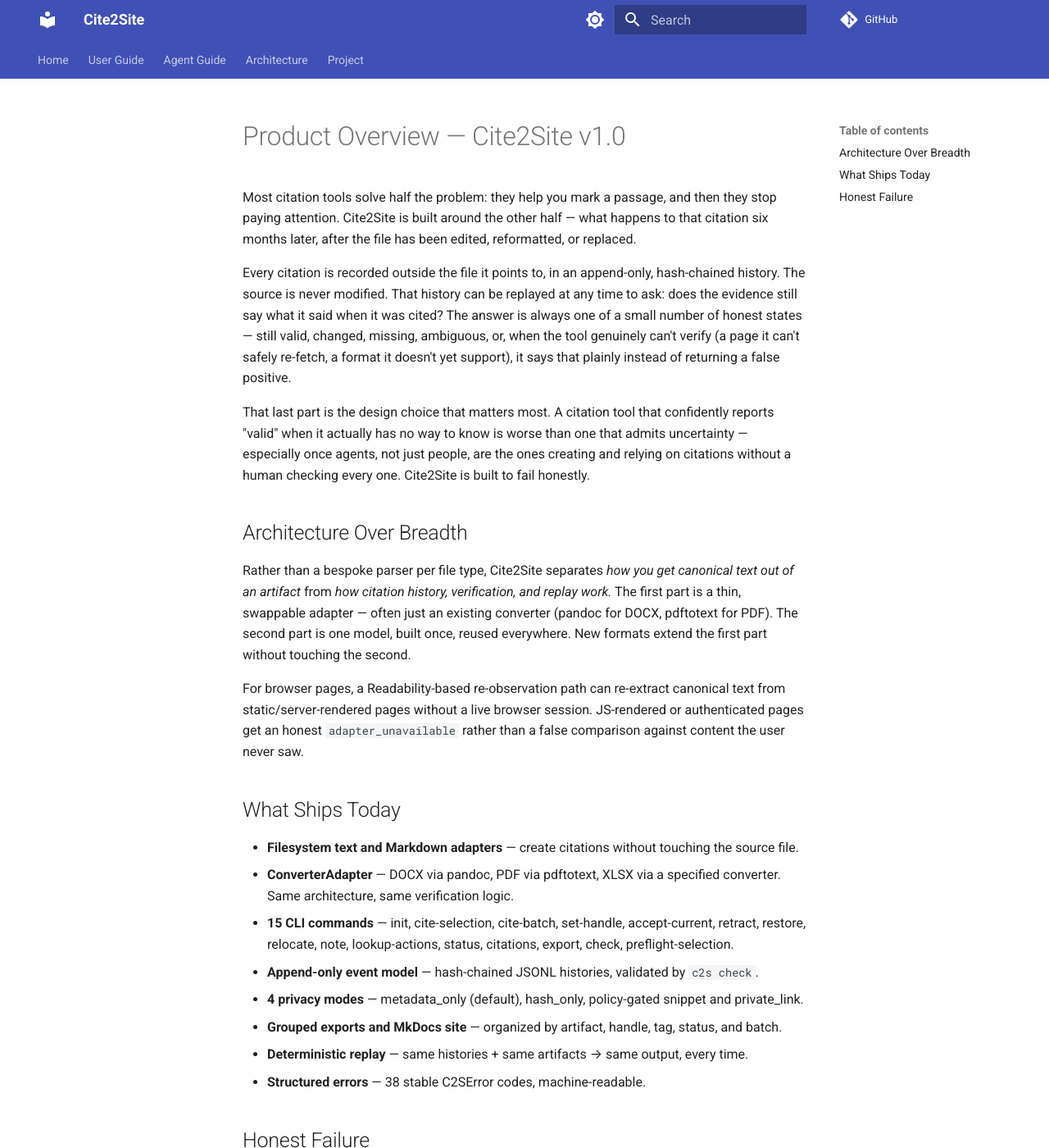
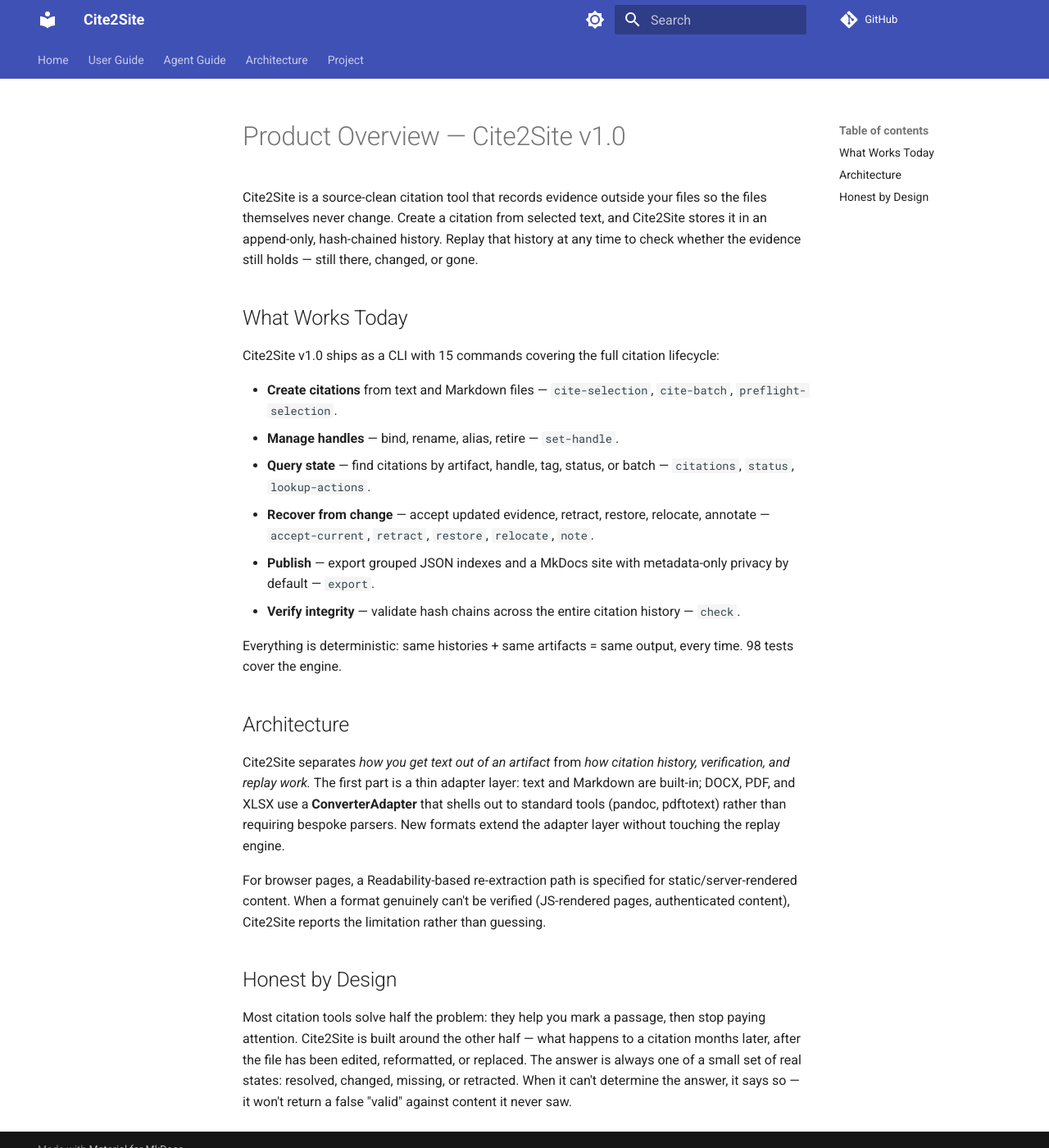
Before and after one commit to paragon-ux/Cite2Site, an MkDocs documentation site: the page built from build-docs/external/overviews/PRODUCT_OVERVIEW.md, in a window 1280 px wide and 1400 px high. Shown: the whole window at 82% size. Built offline with MkDocs 1.6.1 and Material for MkDocs 9.7.7, drawn with Linux system fonts in a browser that asks for light colours; comment, search, counter and statistics services are not loaded; some of the changed text lies outside the part shown.

Commit message:
docs: rebalance narrative — lead with working core, not honest-failure edge case
- README: headline shortened to 'source-clean citations'; Where Things
  Stand leads with what works today (core engine, 98 tests) before
  ConverterAdapter architecture and honest-limitation note.
- PRODUCT_OVERVIEW: entirely restructured — What Works Today first
  (15 commands, lifecycle), Architecture second, Honest by Design as
  a concise closing note.
- USER_GUIDE + AGENT_GUIDE: Format Support sections shortened —
  'works today'/'works when converter on PATH' language replaces
  overemphasis on adapter_unavailable. Single sentence at end:
  'when a converter isn't available, Cite2Site tells you.'

```diff
--- a/build-docs/external/overviews/PRODUCT_OVERVIEW.md
+++ b/build-docs/external/overviews/PRODUCT_OVERVIEW.md
@@ -1,62 +1,52 @@
 # Product Overview — Cite2Site v1.0
 
-Most citation tools solve half the problem: they help you mark a passage, and
-then they stop paying attention. Cite2Site is built around the other half —
-what happens to that citation six months later, after the file has been
-edited, reformatted, or replaced.
+Cite2Site is a source-clean citation tool that records evidence outside your
+files so the files themselves never change. Create a citation from selected
+text, and Cite2Site stores it in an append-only, hash-chained history.
+Replay that history at any time to check whether the evidence still holds —
+still there, changed, or gone.
 
-Every citation is recorded outside the file it points to, in an append-only,
-hash-chained history. The source is never modified. That history can be
-replayed at any time to ask: does the evidence still say what it said when it
-was cited? The answer is always one of a small number of honest states —
-still valid, changed, missing, ambiguous, or, when the tool genuinely can't
-verify (a page it can't safely re-fetch, a format it doesn't yet support), it
-says that plainly instead of returning a false positive.
+## What Works Today
 
-That last part is the design choice that matters most. A citation tool that
-confidently reports "valid" when it actually has no way to know is worse than
-one that admits uncertainty — especially once agents, not just people, are
-the ones creating and relying on citations without a human checking every
-one. Cite2Site is built to fail honestly.
+Cite2Site v1.0 ships as a CLI with 15 commands covering the full citation
+lifecycle:
 
-## Architecture Over Breadth
+- **Create citations** from text and Markdown files — `cite-selection`,
+  `cite-batch`, `preflight-selection`.
+- **Manage handles** — bind, rename, alias, retire — `set-handle`.
+- **Query state** — find citations by artifact, handle, tag, status, or
+  batch — `citations`, `status`, `lookup-actions`.
+- **Recover from change** — accept updated evidence, retract, restore,
+  relocate, annotate — `accept-current`, `retract`, `restore`, `relocate`,
+  `note`.
+- **Publish** — export grouped JSON indexes and a MkDocs site with
+  metadata-only privacy by default — `export`.
+- **Verify integrity** — validate hash chains across the entire citation
+  history — `check`.
 
-Rather than a bespoke parser per file type, Cite2Site separates *how you get
-canonical text out of an artifact* from *how citation history, verification,
-and replay work.* The first part is a thin, swappable adapter — often just an
-existing converter (pandoc for DOCX, pdftotext for PDF). The second part is
-one model, built once, reused everywhere. New formats extend the first part
-without touching the second.
+Everything is deterministic: same histories + same artifacts = same output,
+every time. 98 tests cover the engine.
 
-For browser pages, a Readability-based re-observation path can re-extract
-canonical text from static/server-rendered pages without a live browser
-session. JS-rendered or authenticated pages get an honest
-`adapter_unavailable` rather than a false comparison against content the user
-never saw.
+## Architecture
 
-## What Ships Today
+Cite2Site separates *how you get text out of an artifact* from *how citation
+history, verification, and replay work.* The first part is a thin adapter
+layer: text and Markdown are built-in; DOCX, PDF, and XLSX use a
+**ConverterAdapter** that shells out to standard tools (pandoc, pdftotext)
+rather than requiring bespoke parsers. New formats extend the adapter layer
+without touching the replay engine.
 
-- **Filesystem text and Markdown adapters** — create citations without
-  touching the source file.
-- **ConverterAdapter** — DOCX via pandoc, PDF via pdftotext, XLSX via
-  a specified converter. Same architecture, same verification logic.
-- **15 CLI commands** — init, cite-selection, cite-batch, set-handle,
-  accept-current, retract, restore, relocate, note, lookup-actions,
-  status, citations, export, check, preflight-selection.
-- **Append-only event model** — hash-chained JSONL histories, validated
-  by `c2s check`.
-- **4 privacy modes** — metadata_only (default), hash_only, policy-gated
-  snippet and private_link.
-- **Grouped exports and MkDocs site** — organized by artifact, handle,
-  tag, status, and batch.
-- **Deterministic replay** — same histories + same artifacts → same output,
-  every time.
-- **Structured errors** — 38 stable C2SError codes, machine-readable.
+For browser pages, a Readability-based re-extraction path is specified for
+static/server-rendered content. When a format genuinely can't be verified
+(JS-rendered pages, authenticated content), Cite2Site reports the limitation
+rather than guessing.
 
-## Honest Failure
+## Honest by Design
 
-Inline comments and footnotes rot the moment the file changes underneath
-them. Screenshots and copy-pasted quotes have no way to tell you when
-they've gone stale. Cite2Site's citations live outside the file and check
-themselves against it — so staleness is something you're told about, not
-something you discover later.
+Most citation tools solve half the problem: they help you mark a passage,
+then stop paying attention. Cite2Site is built around the other half — what
+happens to a citation months later, after the file has been edited,
+reformatted, or replaced. The answer is always one of a small set of real
+states: resolved, changed, missing, or retracted. When it can't determine the
+answer, it says so — it won't return a false "valid" against content it never
+saw.
```
Also changed, not shown: README.md (+15 -18 lines), build-docs/guides/AGENT_GUIDE.md (+5 -12 lines), build-docs/guides/USER_GUIDE.md (+8 -11 lines).
